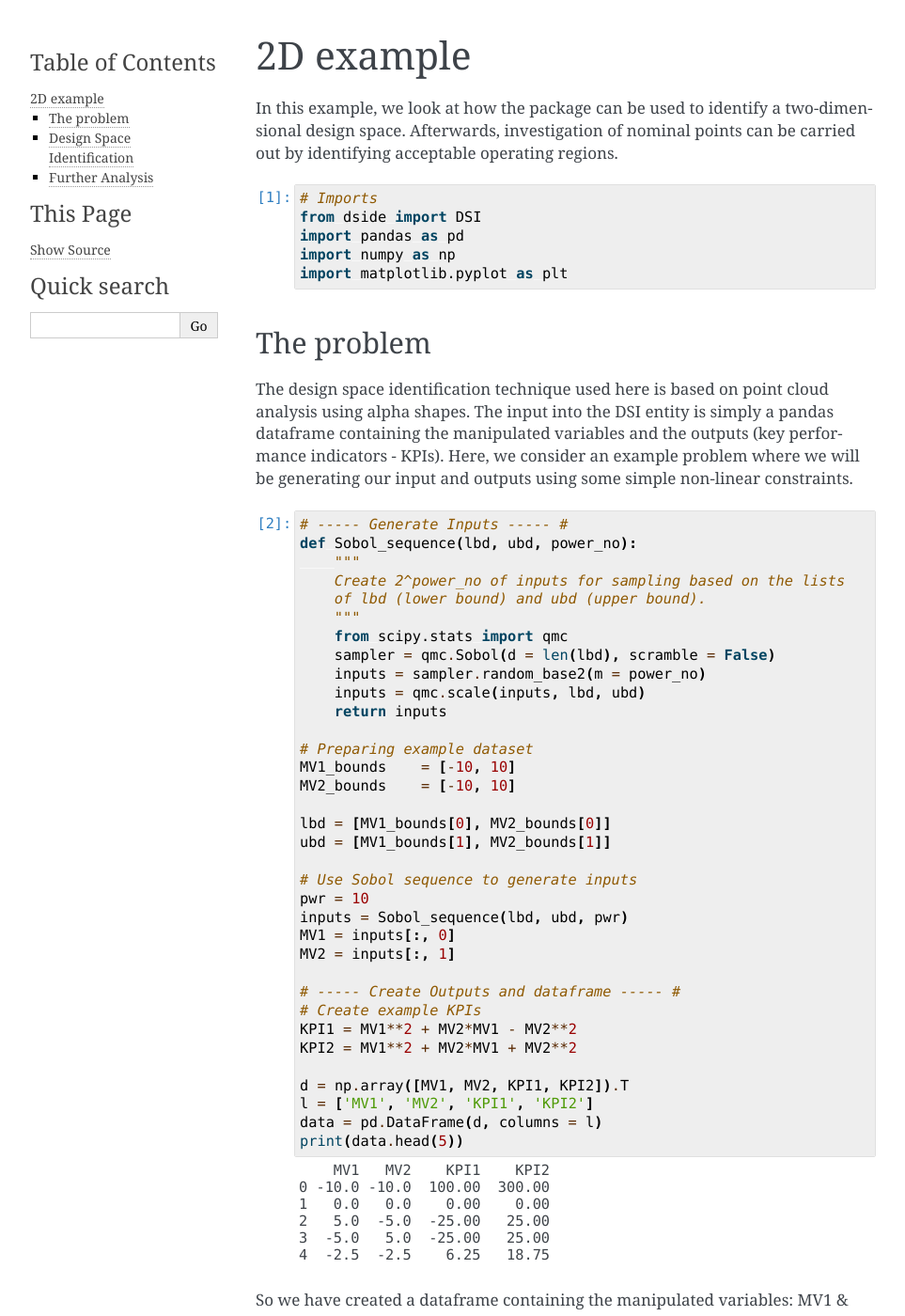
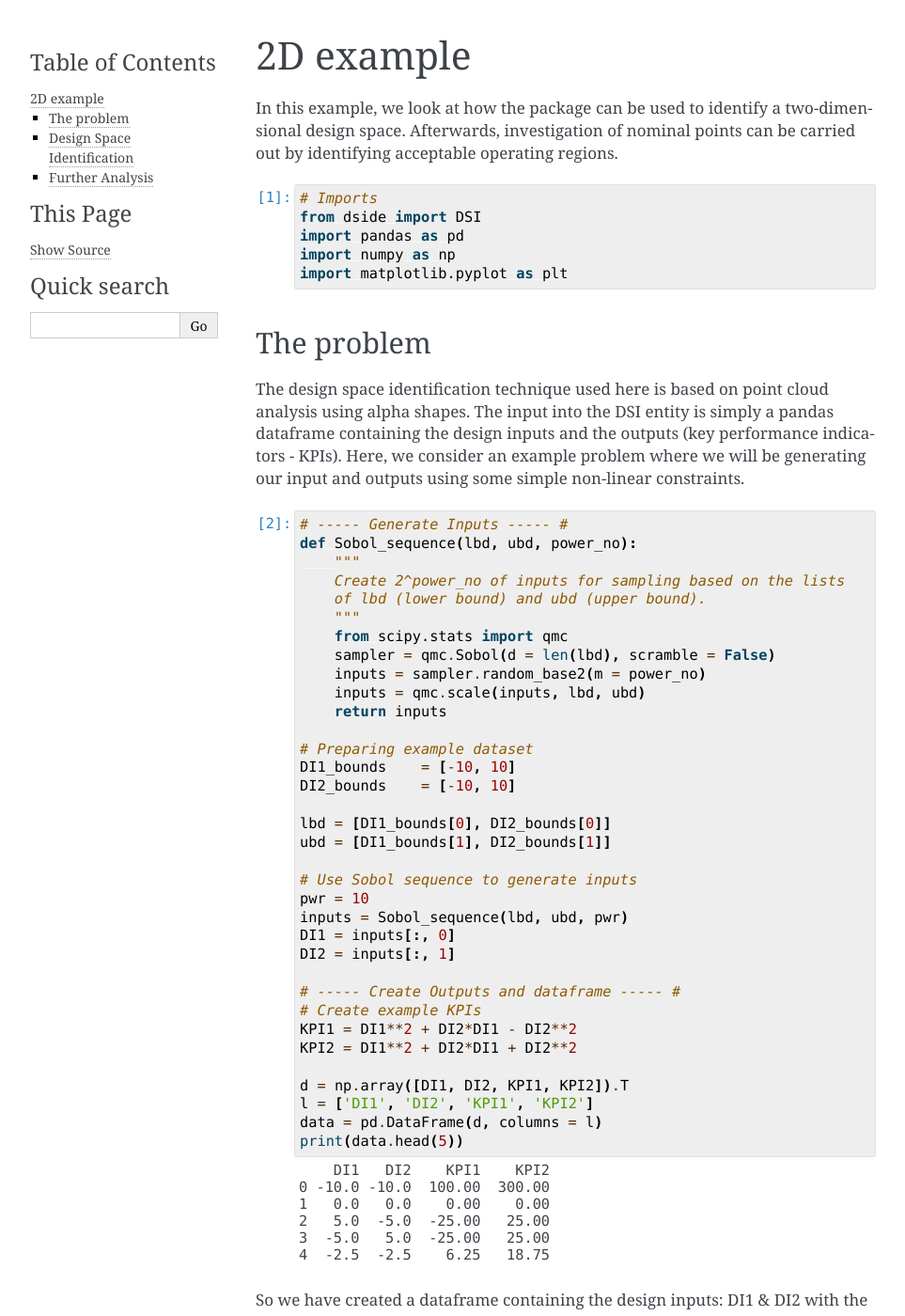
Before and after one commit to stvsach/dside, a Sphinx documentation site: the page built from docs/notebooks/example_2D.ipynb, in a window 1280 px wide and 1400 px high. Shown: the whole window at 94% size, without its empty margins (148-1111 px from the left). Built offline with Sphinx 7.4.7, drawn with Linux system fonts in a browser that asks for light colours; some of the changed text lies outside the part shown.

Commit message:
updated terminology to reflect paper better

```diff
--- a/docs/notebooks/example_2D_1.txt
+++ b/docs/notebooks/example_2D_1.txt
@@ -3,8 +3,8 @@ Dataset name: example_2D_1
 
 No of samples: 1024
 Variables/parameters varied:
-MV1
-MV2
+DI1
+DI2
 
 Constraints used:
 KPI1         Lower bound:        -50   Upper bound:      1e+20
--- a/docs/notebooks/example_3D_1.txt
+++ b/docs/notebooks/example_3D_1.txt
@@ -3,9 +3,9 @@ Dataset name: example_3D_1
 
 No of samples: 1024
 Variables/parameters varied:
-MV1
-MV2
-MV3
+DI1
+DI2
+DI3
 
 Constraints used:
 KPI1         Lower bound:          0   Upper bound:         20
```
Also changed, not shown: docs/notebooks/example_2D_2.txt (+4 -4 lines), docs/notebooks/example_3D_2.txt (+6 -6 lines), Fig/2D.svg, Fig/3D.svg, docs/notebooks/2D.svg, docs/notebooks/3D.svg, docs/notebooks/example_2D.ipynb, docs/notebooks/example_3D.ipynb, docs/notebooks/options.ipynb.
